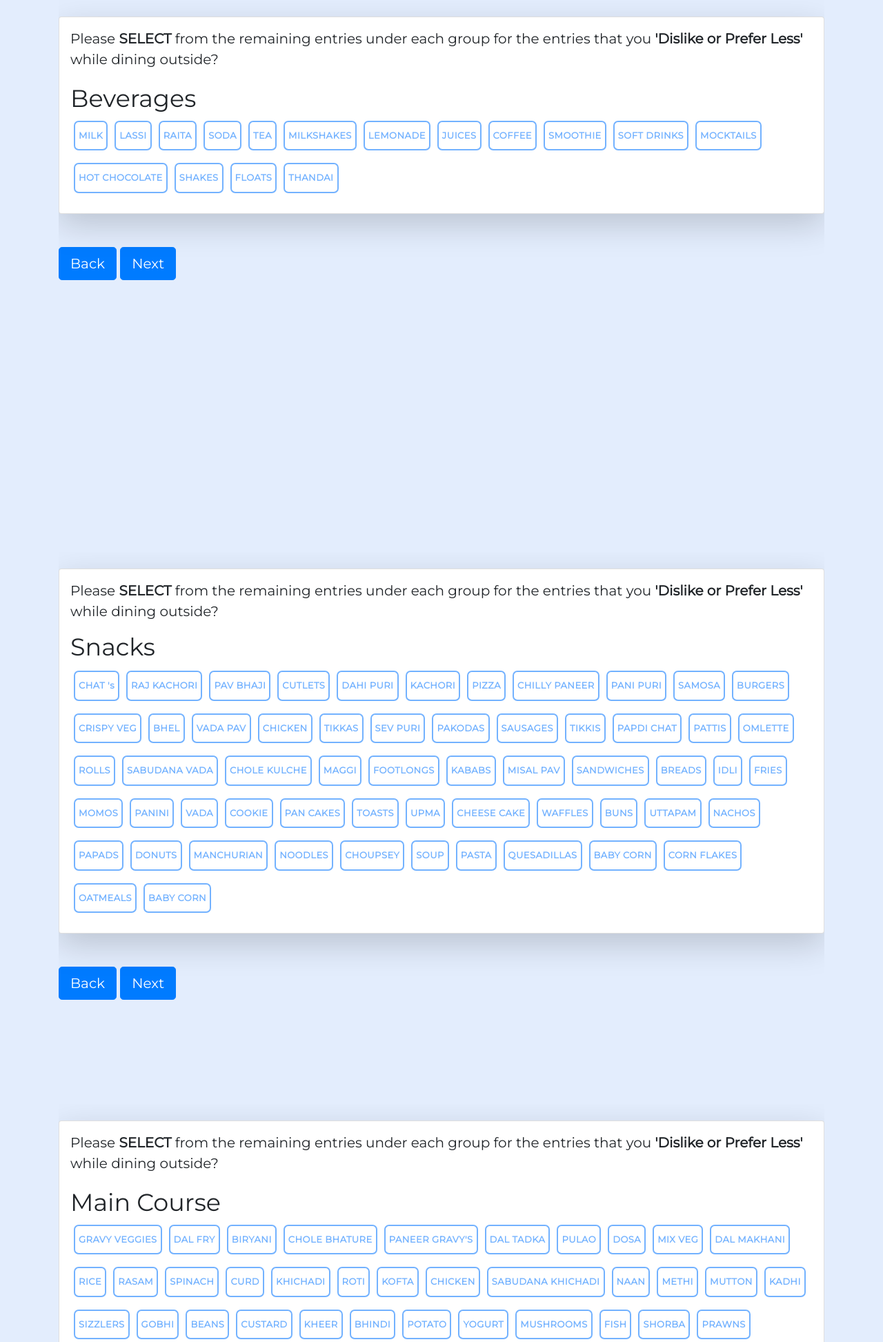
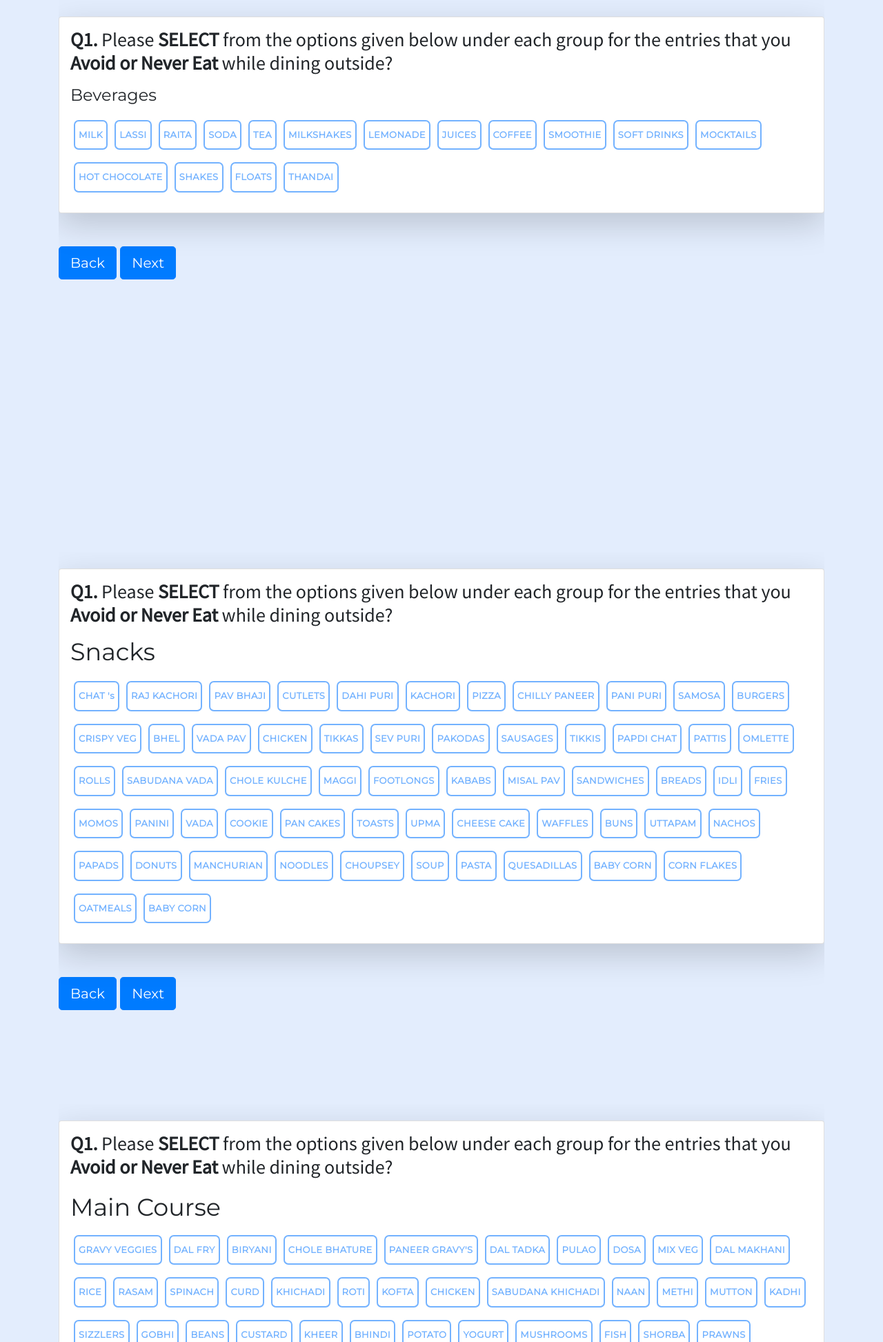
Before and after one commit to TekinaTawar/foodSurvey, a Flask app: page /page1 in a window 1280 px wide. Shown: the top 1945 px of the page at 69% size. Run offline with Flask 2, Linux system fonts and the light colour scheme; some libraries are stand-ins or nearby versions.

Commit message:
Q sequence, submit to next, back workng, question no, font size.

```diff
--- a/static/css/styles.css
+++ b/static/css/styles.css
@@ -56,3 +56,7 @@ body {
 .card{
     border-radius: 25px;
 }
+
+.ssp, .ssp span{
+    font-family: 'Source Sans Pro', sans-serif !important;
+}
--- a/templates/form.html
+++ b/templates/form.html
@@ -8,7 +8,6 @@
     <link rel="stylesheet" href="../static/css/styles.css" />
     <link rel="stylesheet" href="../static/css/bootstrap.css" />
     <link rel="stylesheet" href="../static/css/button.css" />
-    <link rel="stylesheet" href="../static/scss/main.css" />
     <!-- StyleSheets end -->
 
     <!-- Google fonts -->
@@ -128,12 +127,12 @@
                     <!-- Profile card ends here -->
                     <div class="submit_button">
                         <label>
-                            <a class="btn btn-primary btn-lg" href="#intro">Back</a>
+                            <a class="btn btn-primary btn-lg" href="/">Back</a>
                         </label>
 
 
                         <label>
-                            <input class="btn btn-primary btn-lg" type="submit" value="Submit" />
+                            <input class="btn btn-primary btn-lg" type="submit" value="Next" />
                         </label>
                     </div>
                 </div>
--- a/templates/page1.html
+++ b/templates/page1.html
@@ -12,7 +12,7 @@
 
     <!-- Google fonts -->
     <link href="https://fonts.googleapis.com/css?family=Montserrat&display=swap" rel="stylesheet">
-
+    <link href="https://fonts.googleapis.com/css?family=Source+Sans+Pro&display=swap" rel="stylesheet">
     <!-- Google fonts ends here -->
 
     <title>Food Survey</title>
@@ -23,15 +23,18 @@
     <div class="container">
         <form action="/page1" method="POST">
             <!-- CardForBeverages -->
-            <div class="vh-max overflow-auto hide-sb pt-4" id="beverage" >
+            <div class="vh-max overflow-auto hide-sb pt-4" id="beverage">
                 <div class="card mb-4 bg-light shadow-lg  mb-5 bg-white rounded custom">
-                    <p class="lead">
-                        Please <span class="font-weight-bold">SELECT</span> from the remaining entries under each group
-                        for the entries that you <span class="font-weight-bold">'Dislike or Prefer Less'</span> while
-                        dining outside?
-                    </p>
-                    <span class="card-headings-custom">Beverages</span>
-                    <div class="d-flex align-content-start flex-wrap">
+                    <div class="mb-2">
+                        <p class="h3 ssp">
+                            <span class="font-weight-bold">Q1.</span> Please <span
+                                class="font-weight-bold">SELECT</span> from the options given below under each group for
+                            the entries that you <span class="font-weight-bold">Avoid or Never Eat</span> while dining
+                            outside?
+                        </p>
+                    </div>
+                    <span class="h4">Beverages</span>
+                    <div class="d-flex align-content-start flex-wrap mt-2">
                         {% for beverage in beverages %}
                         <div class="cb_button2">
                             <label>
@@ -45,7 +48,7 @@
                 </div>
                 <p class="lead">
                     <label>
-                        <a class="btn btn-primary btn-lg" href="#profile">Back</a>
+                        <a class="btn btn-primary btn-lg" href="/form">Back</a>
                     </label>
                     <a class="btn btn-primary btn-lg" href="#snacks" role="button">
                         Next
@@ -55,15 +58,18 @@
             <!-- CardForBeverages-Ends -->
 
             <!-- CardForSnacks-->
-            <div class="vh-max overflow-auto hide-sb pt-4" id="snacks" >
+            <div class="vh-max overflow-auto hide-sb pt-4" id="snacks">
                 <div class="card mb-4 bg-light shadow-lg p-3 mb-5 bg-white rounded">
-                    <p class="lead">
-                        Please <span class="font-weight-bold">SELECT</span> from the remaining entries under each group
-                        for the entries that you <span class="font-weight-bold">'Dislike or Prefer Less'</span> while
-                        dining outside?
-                    </p>
+                     <div class="mb-2">
+                        <p class="h3 ssp">
+                            <span class="font-weight-bold">Q1.</span> Please <span
+                                class="font-weight-bold">SELECT</span> from the options given below under each group for
+                            the entries that you <span class="font-weight-bold">Avoid or Never Eat</span> while dining
+                            outside?
+                        </p>
+                    </div>
                     <h3 class="card-headings-custom">Snacks</h3>
-                    <div class="d-flex align-content-start flex-wrap">
+                    <div class="d-flex align-content-start flex-wrap mt-2">
                         {% for snack in snacks %}
                         <div class="cb_button2">
                             <label>
@@ -91,13 +97,16 @@
             <!-- CardForMainCourse -->
             <div class="vh-max overflow-auto hide-sb pt-4" id="main_course">
                 <div class="card mb-4 bg-light shadow-lg custom  mb-5 bg-white rounded">
-                    <p class="lead">
-                        Please <span class="font-weight-bold">SELECT</span> from the remaining entries under each group
-                        for the entries that you <span class="font-weight-bold">'Dislike or Prefer Less'</span> while
-                        dining outside?
-                    </p>
+                     <div class="mb-2">
+                        <p class="h3 ssp">
+                            <span class="font-weight-bold">Q1.</span> Please <span
+                                class="font-weight-bold">SELECT</span> from the options given below under each group for
+                            the entries that you <span class="font-weight-bold">Avoid or Never Eat</span> while dining
+                            outside?
+                        </p>
+                    </div>
                     <span class="card-headings-custom">Main Course</span>
-                    <div class="d-flex align-content-start flex-wrap">
+                    <div class="d-flex align-content-start flex-wrap mt-2">
                         {% for main_course in main_courses %}
                         <div class="cb_button2">
                             <label>
@@ -123,13 +132,16 @@
             <!-- CardForOthers-->
             <div class="vh-max overflow-auto hide-sb pt-4" id="others">
                 <div class="card mb-4 bg-light shadow-lg custom  mb-5 bg-white rounded">
-                    <p class="lead">
-                        Please <span class="font-weight-bold">SELECT</span> from the remaining entries under each group
-                        for the entries that you <span class="font-weight-bold">'Dislike or Prefer Less'</span> while
-                        dining outside?
-                    </p>
+                     <div class="mb-2">
+                        <p class="h3 ssp">
+                            <span class="font-weight-bold">Q1.</span> Please <span
+                                class="font-weight-bold">SELECT</span> from the options given below under each group for
+                            the entries that you <span class="font-weight-bold">Avoid or Never Eat</span> while dining
+                            outside?
+                        </p>
+                    </div>
                     <span class="card-headings-custom">Others</span>
-                    <div class="d-flex align-content-start flex-wrap">
+                    <div class="d-flex align-content-start flex-wrap mt-2">
                         {% for other in others %}
                         <div class="cb_button2">
                             <label>
@@ -149,7 +161,7 @@
                     </label>
 
                     <label>
-                        <input class="btn btn-primary btn-lg" type="submit" value="Submit" />
+                        <input class="btn btn-primary btn-lg" type="submit" value="Next Question" />
                     </label>
                 </p>
             </div>
```
Also changed, not shown: templates/page2.html (+39 -19 lines), templates/page3.html (+38 -18 lines), 1 other file.
